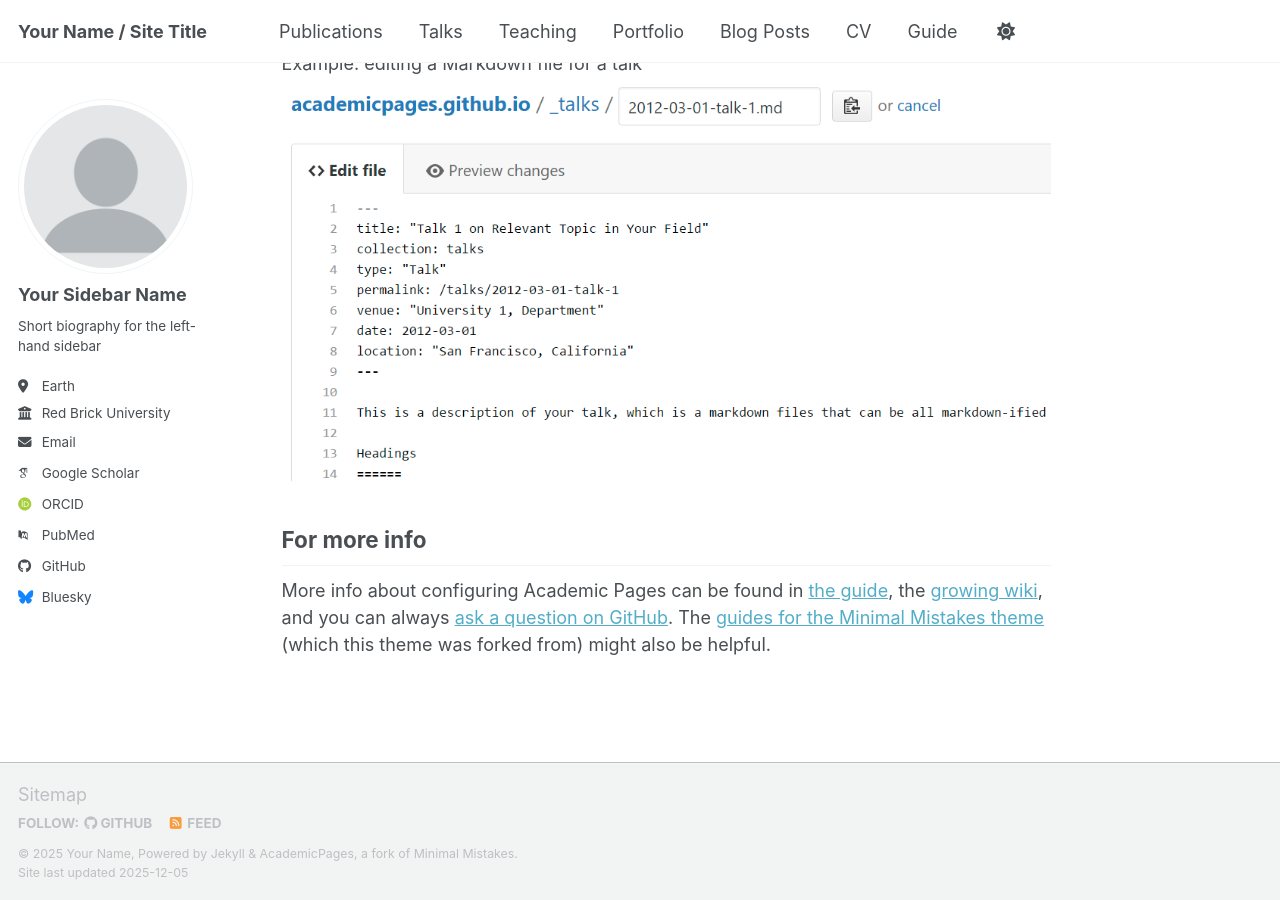
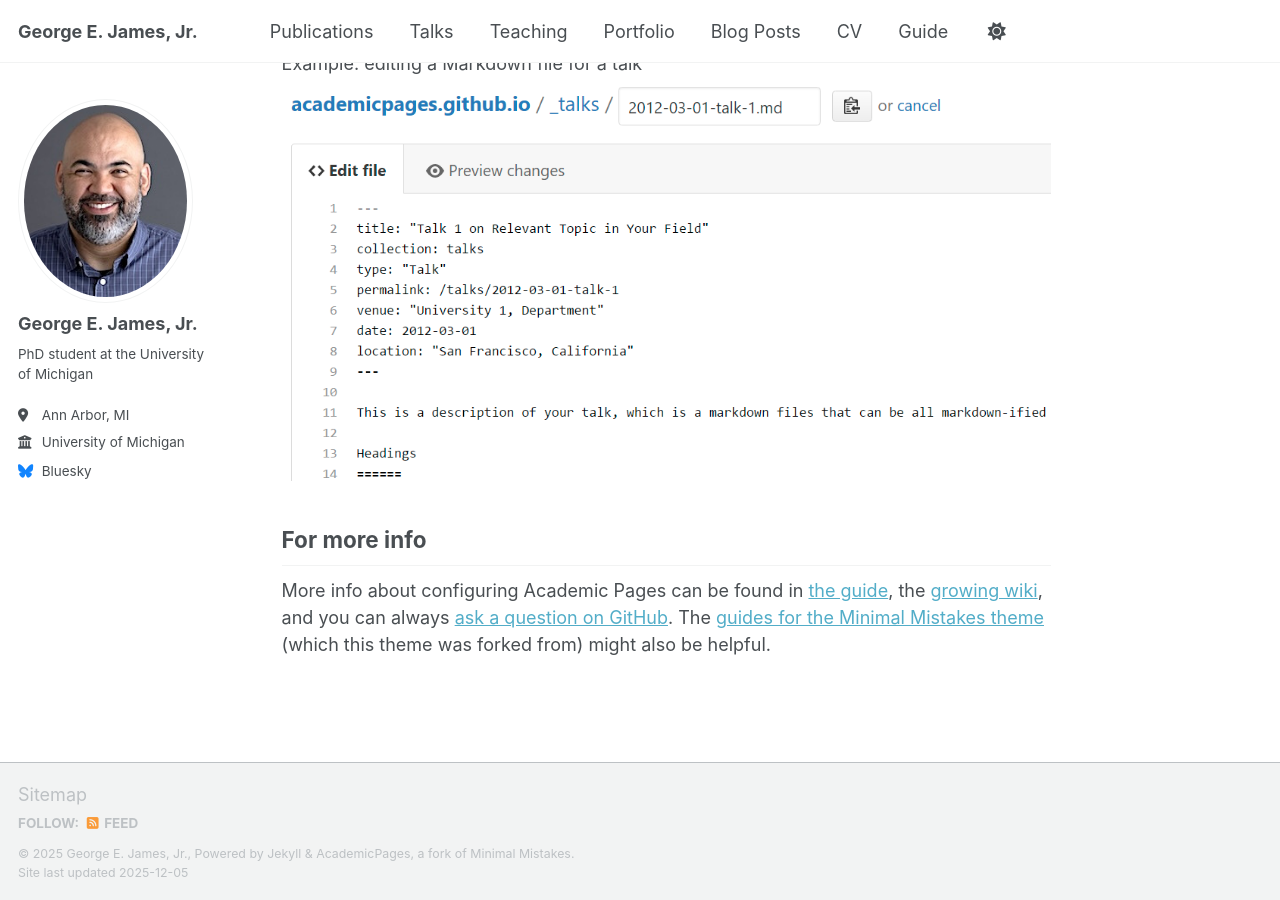
Before and after one commit to gejames25/gejames25.github.io, a Jekyll site: the page built from _pages/about.md, in a window 1280 px wide and 900 px high, scrolled down 2718 px. Built offline with Jekyll 4.4.1, drawn with Linux system fonts in a browser that asks for light colours; some web fonts are replaced; a script bundle is joined from its source files by our own code; library files that are not in the unit come from our copies.

Commit message:
edited config

```diff
--- a/_config.yml
+++ b/_config.yml
@@ -9,51 +9,51 @@
 # Basic Site Settings
 locale                   : "en-US"
 site_theme               : "default" # Currently available options are "default", "air"
-title                    : "Your Name / Site Title"
+title                    : "George E. James, Jr."
 title_separator          : "-"
-name                     : &name "Your Name"
-description              : &description "Your Name's academic portfolio"   # Update this with a general description of your site, this is the default if not overridden by a page
+name                     : &name "George E. James, Jr."
+description              : &description "George James Professional Website "   # Update this with a general description of your site, this is the default if not overridden by a page
 url                      : https://academicpages.github.io # The base hostname & protocol for your site e.g. "https://[your GitHub username].github.io",
                                                            # or if you already have some other page hosted on Github then use "https://[your GitHub username].github.io/[Your Repo Name]"
 baseurl                  : "" # the subpath of your site, e.g. "/blog"
-repository               : "academicpages/academicpages.github.io"
+repository               : "gejames25/gejames25.github.io"
 
 # Site Author - The following control what appear as part of the author content on the side bar.
 #               If a field is blank the icon and link will not appear, otherwise it will be shown.
 #               Additional customization can be done by editing /_includes/author-profile.html
 author:
   # Biographic information
-  avatar           : "profile.png"
-  name             : "Your Sidebar Name"
-  pronouns         : # example: "she/her"
-  bio              : "Short biography for the left-hand sidebar"
-  location         : "Earth"
-  employer         : "Red Brick University"
+  avatar           : "gejj.jpg"
+  name             : "George E. James, Jr."
+  #pronouns         : # example: "she/her"
+  bio              : "PhD student at the University of Michigan"
+  location         : "Ann Arbor, MI"
+  employer         : "University of Michigan"
   uri              : # URL
-  email            : "none@example.org"
+  #email            : "none@example.org"
 
   # Academic websites
-  academia         : # URL
-  arxiv            : # URL - Update with the correct link to your profile
-  googlescholar    : "https://scholar.google.com/citations?user=PS_CX0AAAAAJ"
-  inspire-hep      : # URL
-  impactstory      : # URL
-  orcid            : "https://orcid.org/yourorcidurl"
-  semantic         : # URL
-  ssrn             : # URL
-  pubmed           : "https://www.ncbi.nlm.nih.gov/pubmed/?term=john+snow"
-  researchgate     : # URL
-  scopus           : # URL
-  zotero           : # URL
+  #academia         : # URL
+  #arxiv            : # URL - Update with the correct link to your profile
+  #googlescholar    : "https://scholar.google.com/citations?user=PS_CX0AAAAAJ"
+  #inspire-hep      : # URL
+  #impactstory      : # URL
+  #orcid            : "https://orcid.org/yourorcidurl"
+  #semantic         : # URL
+  #ssrn             : # URL
+  #pubmed           : "https://www.ncbi.nlm.nih.gov/pubmed/?term=john+snow"
+  #researchgate     : # URL
+  #scopus           : # URL
+  #zotero           : # URL
 
 
   # Repositories and software development
-  bitbucket        : # Username - Update with your username on the site
-  codepen          : # Username
-  dribbble         : # Username
-  github           : "academicpages"
-  kaggle           : # Username
-  stackoverflow    : # User number or user number and name (i.e., use "1" or "1/jeff-atwood")
+  #bitbucket        : # Username - Update with your username on the site
+  #codepen          : # Username
+  #dribbble         : # Username
+  #github           : "academicpages"
+  #kaggle           : # Username
+  #stackoverflow    : # User number or user number and name (i.e., use "1" or "1/jeff-atwood")
 
   # Social media
   artstation       : # Username
@@ -66,7 +66,7 @@
   keybase          : # Username
   instagram        : # Username
   lastfm           : # Username
-  linkedin         : # Username
+  linkedin         : # georgejames
   mastodon         : # URL
   medium           : # URL
   pinterest        : # Username
```
Also changed, not shown: images/gejj.jpg (added).
